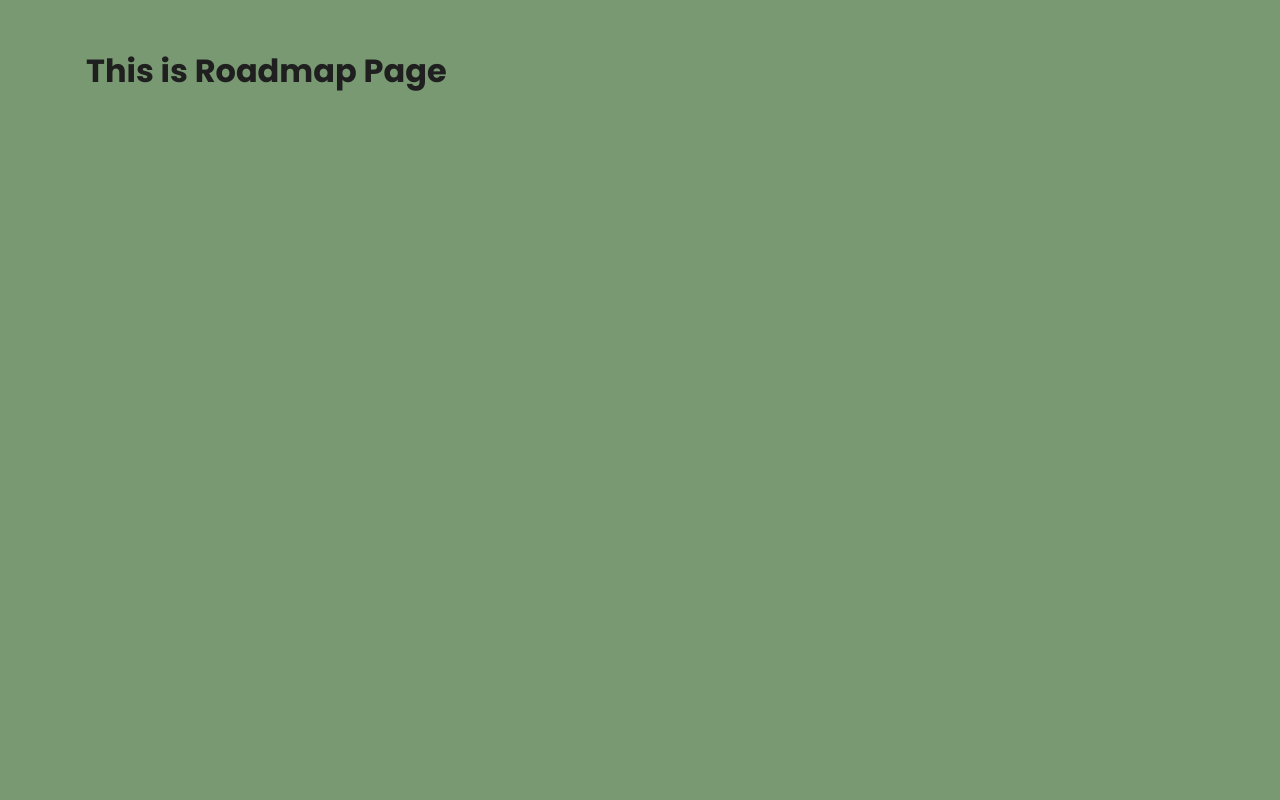
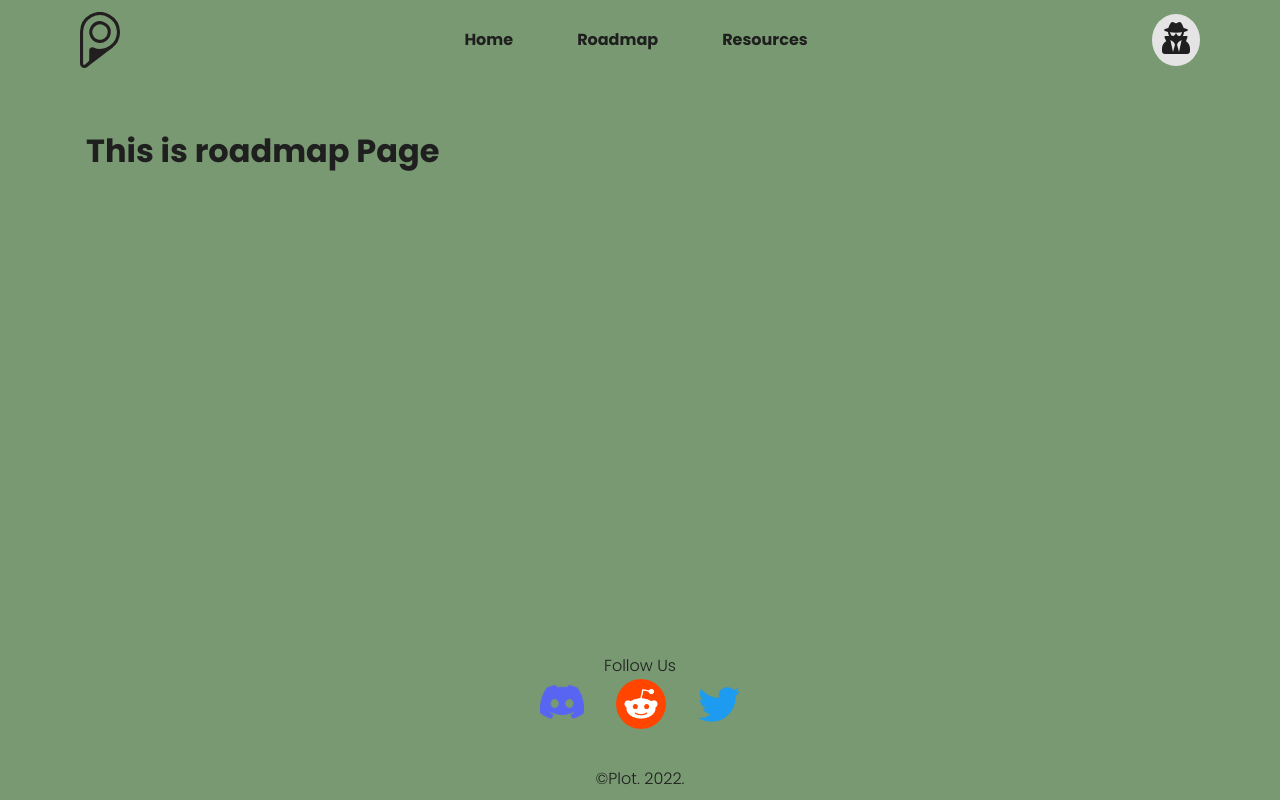
Before and after one commit to Plot-NFT/Plotland, a Next.js app: page /roadmap in a window 1280 px wide. Built offline with nearby package versions, Linux system fonts and the light colour scheme.

Commit message:
finish headers

```diff
--- a/package.json
+++ b/package.json
@@ -13,6 +13,7 @@
     "normalize.css": "^8.0.1",
     "react": "^17.0.2",
     "react-dom": "^17.0.2",
+    "react-icons": "^4.3.1",
     "sass": "^1.45.2",
     "swr": "^1.0.1"
   },
--- a/pages/_app.jsx
+++ b/pages/_app.jsx
@@ -3,11 +3,16 @@
 import "normalize.css";
 import "scss/style.scss";
 
+import Head from "next/head";
 import { UserProvider } from "context/userContext";
 
 function MyApp({ Component, pageProps }) {
   return (
     <UserProvider>
+      <Head>
+        <meta name="viewport" content="width=device-width, initial-scale=1.0" />
+      </Head>
+
       <div className="grid-wrapper">
         <Component {...pageProps} />
       </div>
--- a/pages/index.jsx
+++ b/pages/index.jsx
@@ -217,7 +217,6 @@ const Index = () => {
       <Head>
         <title>Plotland</title>
         <meta name="description" content="Plotland" />
-        <meta name="viewport" content="width=device-width, initial-scale=1.0" />
       </Head>
 
       <Header />
--- a/pages/roadmap.jsx
+++ b/pages/roadmap.jsx
@@ -1,12 +1,26 @@
 import * as React from "react";
+import Head from "next/head";
+import Header from "components/Header/Header";
+import Footer from "components/Footer/Footer";
 import Container from "components/Container/Container";
 
-const profile = () => {
+const roadmap = () => {
   return (
-    <Container>
-      <h1>This is Roadmap Page</h1>
-    </Container>
+    <>
+      <Head>
+        <title>Plotland</title>
+        <meta name="description" content="Plotland" />
+      </Head>
+
+      <Header />
+
+      <Container>
+        <h1>This is roadmap Page</h1>
+      </Container>
+
+      <Footer />
+    </>
   );
 };
 
-export default profile;
+export default roadmap;
--- a/src/components/Header/Header.jsx
+++ b/src/components/Header/Header.jsx
@@ -1,13 +1,46 @@
+/* eslint-disable jsx-a11y/anchor-is-valid */
 /* eslint-disable react/react-in-jsx-scope */
+import Link from "next/link";
+import { FaUserSecret } from "react-icons/fa";
 import styles from "./Header.module.scss";
 
 const Header = () => {
   return (
     <header className={styles.wrapper}>
       <div className={styles.header}>
-        <a href="/">
-          <img src="/assets/Plot_Logo_Black.svg" alt="Plot Logo" />
-        </a>
+        <Link href="/">
+          <a>
+            <img src="/assets/Plot_Logo_Black.svg" alt="Plot Logo" />
+          </a>
+        </Link>
+
+        <nav className={styles.navigation}>
+          <ul>
+            <Link href="/">
+              <a>
+                <li>Home</li>
+              </a>
+            </Link>
+
+            <Link href="/roadmap">
+              <a>
+                <li>Roadmap</li>
+              </a>
+            </Link>
+
+            <Link href="/resources">
+              <a>
+                <li>Resources</li>
+              </a>
+            </Link>
+          </ul>
+        </nav>
+
+        <Link href="/profile">
+          <a className={styles.profileButton}>
+            <FaUserSecret size="2rem" />
+          </a>
+        </Link>
       </div>
     </header>
   );
--- a/src/components/Header/Header.module.scss
+++ b/src/components/Header/Header.module.scss
@@ -4,6 +4,13 @@
   padding: 0.75rem 1rem;
   width: 90%;
   height: 80px;
+  display: flex;
+  justify-content: space-between;
+  align-items: center;
+
+  a {
+    height: 100%;
+  }
 
   img {
     height: 100%;
@@ -13,6 +20,39 @@
     cursor: pointer;
     animation-name: pin;
     animation-duration: 1.5s;
+  }
+
+  .navigation {
+    ul,
+    li {
+      padding: 0;
+      margin: 0;
+      list-style-type: none;
+    }
+
+    ul {
+      display: flex;
+
+      li {
+        margin: 0 2rem;
+        font-weight: 700;
+        cursor: pointer;
+      }
+
+      li:hover {
+        box-shadow: -0px 2px 0px 0px variable.$text-primary;
+        -webkit-box-shadow: -0px 2px 0px 0px variable.$text-primary;
+        -moz-box-shadow: -0px 2px 0px 0px variable.$text-primary;
+      }
+    }
+  }
+
+  .profileButton {
+    height: fit-content;
+    border-radius: 50%;
+    border: none;
+    background-color: #e4e4e4;
+    padding: 0.5rem;
   }
 }
 
--- a/src/scss/style.scss
+++ b/src/scss/style.scss
@@ -16,6 +16,10 @@ body {
   margin: 0;
   padding: 0;
   height: 100%;
+}
+
+a {
+  text-decoration: none;
 }
 
 div#__next {
```
Also changed, not shown: pages/profile.jsx (+17 -3 lines), pages/resources.jsx (+19 -5 lines), 1 other file (tests, documents, lock files or other folders).
